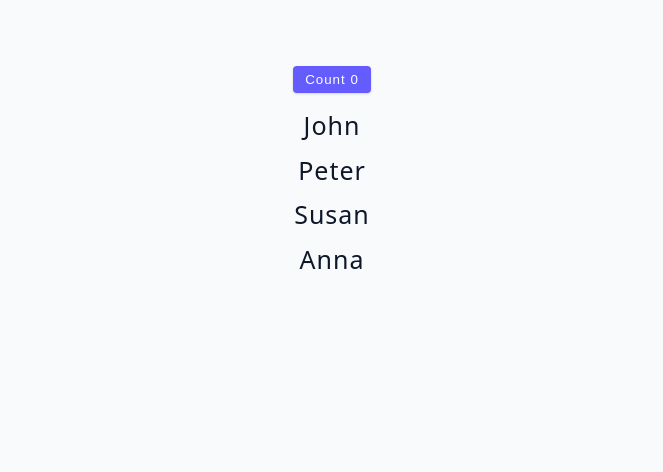
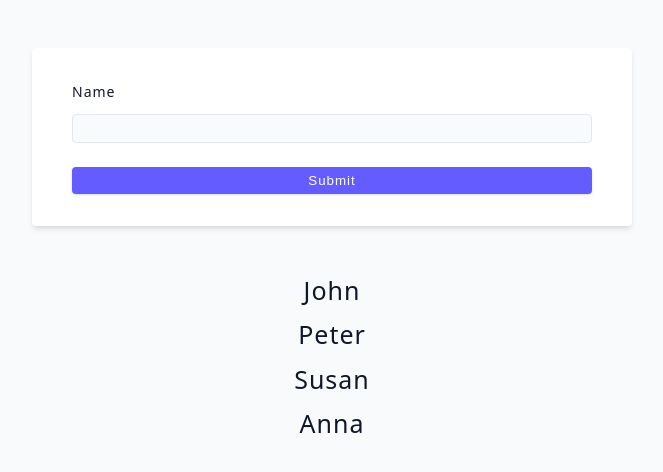
Before and after one commit to aleksandarPaytalov/03-advanced-react, a React (Vite) app: page / in a window 1280 px wide. Shown: the top 472 px of the page, without its empty margins (308-971 px from the left). Built offline with nearby package versions, Linux system fonts and the light colour scheme.

Commit message:
lower state - additional exercise challenge

```diff
--- a/src/App.jsx
+++ b/src/App.jsx
@@ -1,4 +1,4 @@
-import Starter from "./tutorial/11-performance/starter/01-lower-state/index";
+import Starter from "./tutorial/11-performance/starter/02-lower-state-challenge/index";
 
 function App() {
   return (
--- /dev/null
+++ b/src/tutorial/11-performance/starter/02-lower-state-challenge/AddForm.jsx
@@ -0,0 +1,38 @@
+import { useState } from "react";
+
+const AddForm = ({ addPerson }) => {
+  const [name, setName] = useState("");
+
+  const handleSubmit = (e) => {
+    e.preventDefault();
+    if (!name) {
+      alert("Please Provide Name Value");
+      return;
+    }
+    addPerson(name);
+    setName("");
+  };
+
+  return (
+    <form className="form" onSubmit={handleSubmit}>
+      <div className="form-row">
+        <label htmlFor="name" className="form-label">
+          name
+        </label>
+        <input
+          type="text"
+          name="name"
+          id="name"
+          className="form-input"
+          value={name}
+          onChange={(e) => setName(e.target.value)}
+        />
+      </div>
+      <button className="btn btn-block" type="submit">
+        submit
+      </button>
+    </form>
+  );
+};
+
+export default AddForm;
--- a/src/tutorial/11-performance/starter/02-lower-state-challenge/index.jsx
+++ b/src/tutorial/11-performance/starter/02-lower-state-challenge/index.jsx
@@ -1,44 +1,19 @@
-import { useState } from 'react';
-import { data } from '../../../../data';
-import List from './List';
+import { useState } from "react";
+import { data } from "../../../../data";
+import List from "./List";
+import AddForm from "./AddForm";
+
 const LowerStateChallenge = () => {
   const [people, setPeople] = useState(data);
-  const [name, setName] = useState('');
 
-  const handleSubmit = (e) => {
-    e.preventDefault();
-    if (!name) {
-      alert('Please Provide Name Value');
-      return;
-    }
-    addPerson();
-    setName('');
-  };
-  const addPerson = () => {
+  const addPerson = (name) => {
     const fakeId = Date.now();
     const newPerson = { id: fakeId, name };
     setPeople([...people, newPerson]);
   };
   return (
-    <section>
-      <form className='form' onSubmit={handleSubmit}>
-        <div className='form-row'>
-          <label htmlFor='name' className='form-label'>
-            name
-          </label>
-          <input
-            type='text'
-            name='name'
-            id='name'
-            className='form-input'
-            value={name}
-            onChange={(e) => setName(e.target.value)}
-          />
-        </div>
-        <button className='btn btn-block' type='submit'>
-          submit
-        </button>
-      </form>
+    <section style={{ textAlign: "center" }}>
+      <AddForm addPerson={addPerson} />
       <List people={people} />
     </section>
   );
```
